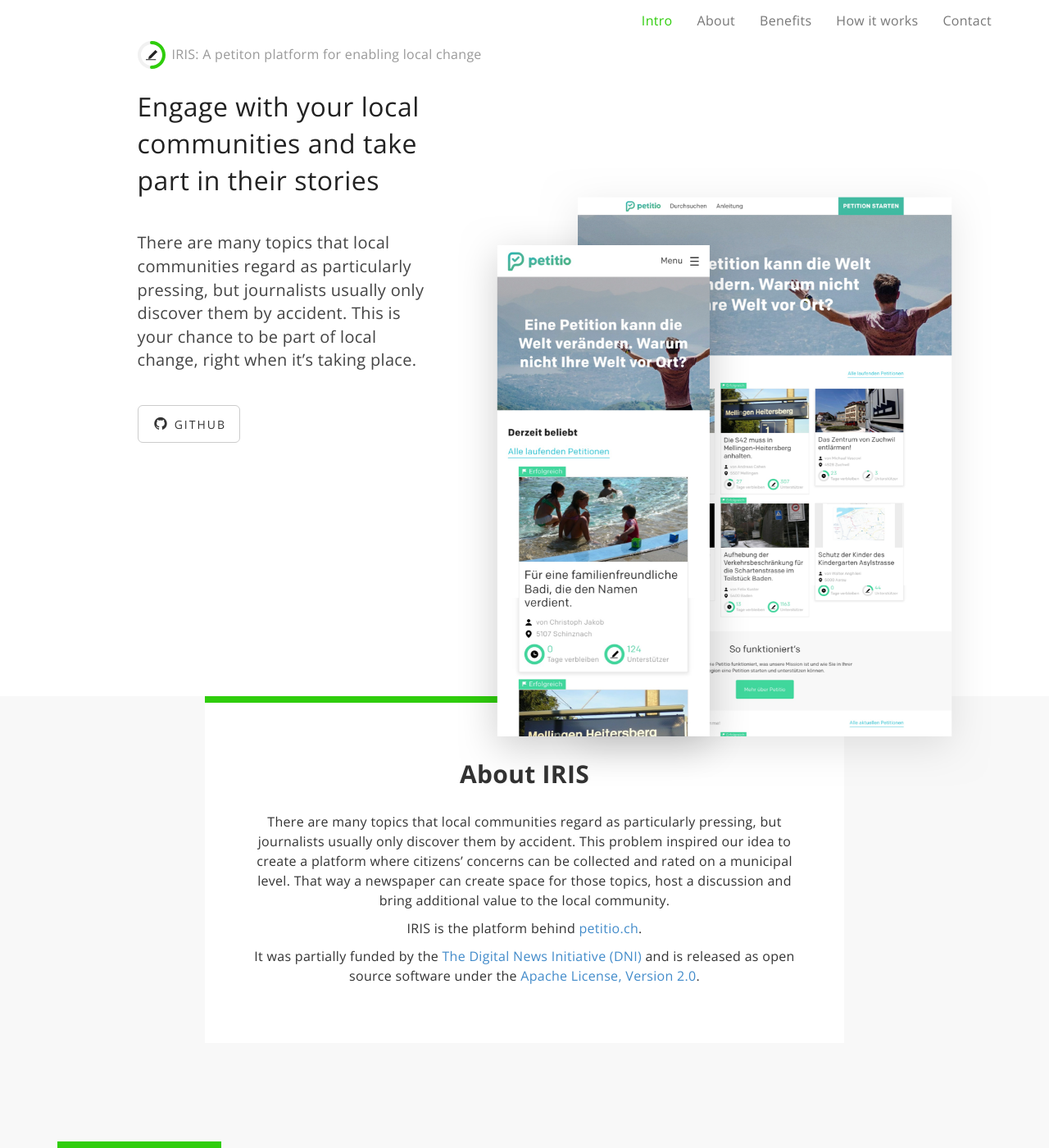
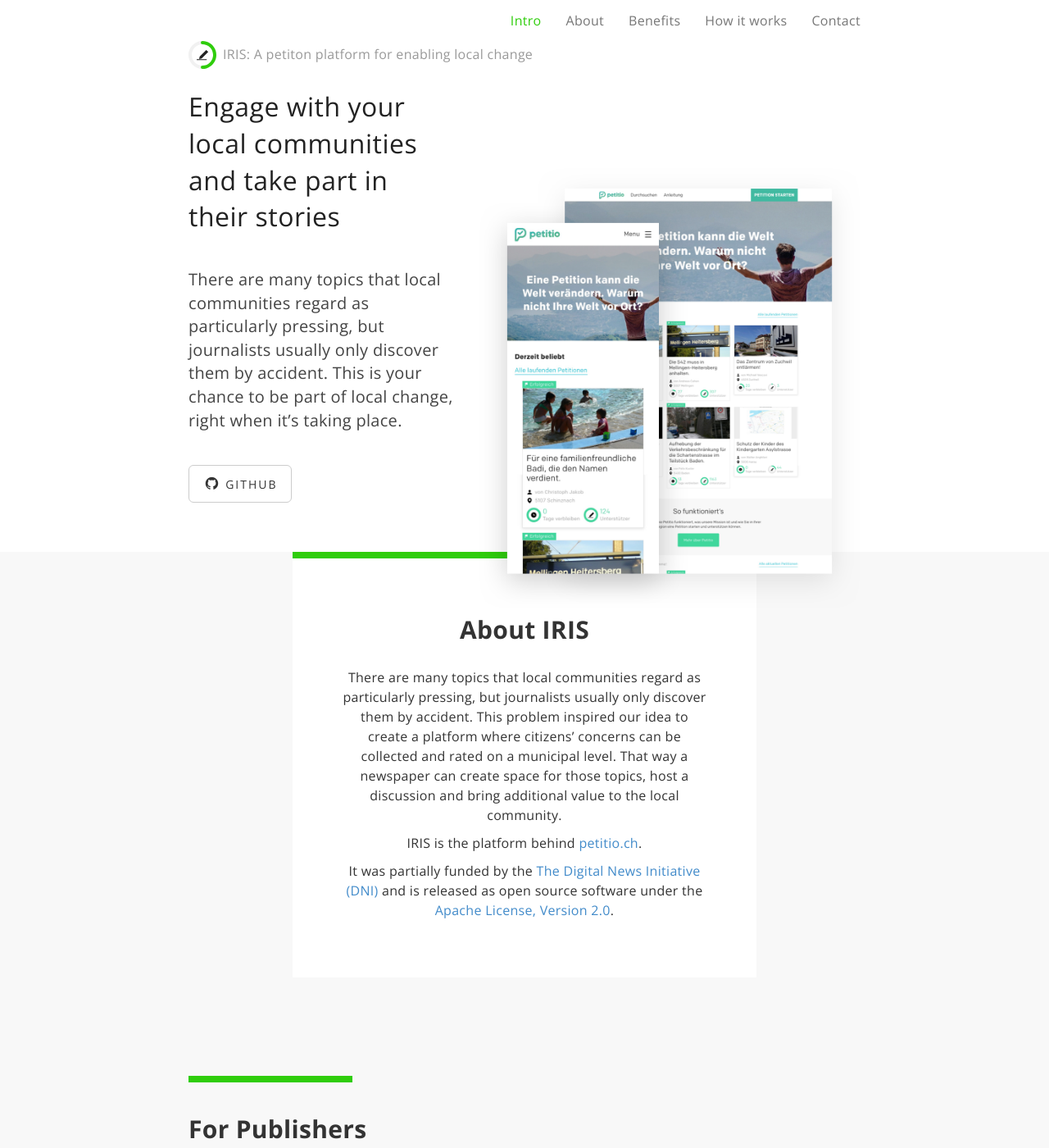
Before and after one commit to iris-dni/iris-landing-page, a Jekyll site: the page built from index.html, in a window 1280 px wide and 1400 px high. Shown: the whole window at 82% size. Built offline with Jekyll 4.4.1, drawn with Linux system fonts in a browser that asks for light colours.

Commit message:
Decreased container width to match new layout reqs

```diff
--- a/_includes/hero.html
+++ b/_includes/hero.html
@@ -5,7 +5,7 @@
     <div class="container">
 
       <div class="row">
-        <div class="hero__brand col-md-10 col-lg-offset-1">
+        <div class="hero__brand col-md-10">
           <svg xmlns="http://www.w3.org/2000/svg" width="34" height="34" viewBox="0 0 34 34" class="hero__logo">
             <g fill="none" fill-rule="evenodd">
                 <path d="M0 0h315v34H0z"/>
@@ -19,7 +19,7 @@
           <h1 class="hero__title">{{ page.title }}:
           {{ page.subTitle }}</h1>
         </div>
-        <div class="col-md-5 col-lg-4 col-lg-offset-1">
+        <div class="col-md-5">
           <div>
             <h2 class="hero__headline">Engage with your local communities and take part in their stories</h2>
             <p class="hero__intro">
--- a/css/landing-page.css
+++ b/css/landing-page.css
@@ -21,6 +21,26 @@
 h5,
 h6 {
   font-weight: 700;
+}
+
+
+
+/***********************
+ * CONTAINER OVERWRITES
+ */
+
+/**
+ * 1. We find the standard width on largest breakpoints too wide
+ */
+@media (min-width: 1200px) {
+  .container {
+    width: 1024px; /* 1 */
+  }
+}
+@media (min-width: 992px) {
+  .container {
+    width: 850px; /* 1 */
+  }
 }
 
 /***********************
@@ -50,8 +70,6 @@
       padding-bottom: 5px;
     }
   }
-
-
 
 
 /**********************************
```
